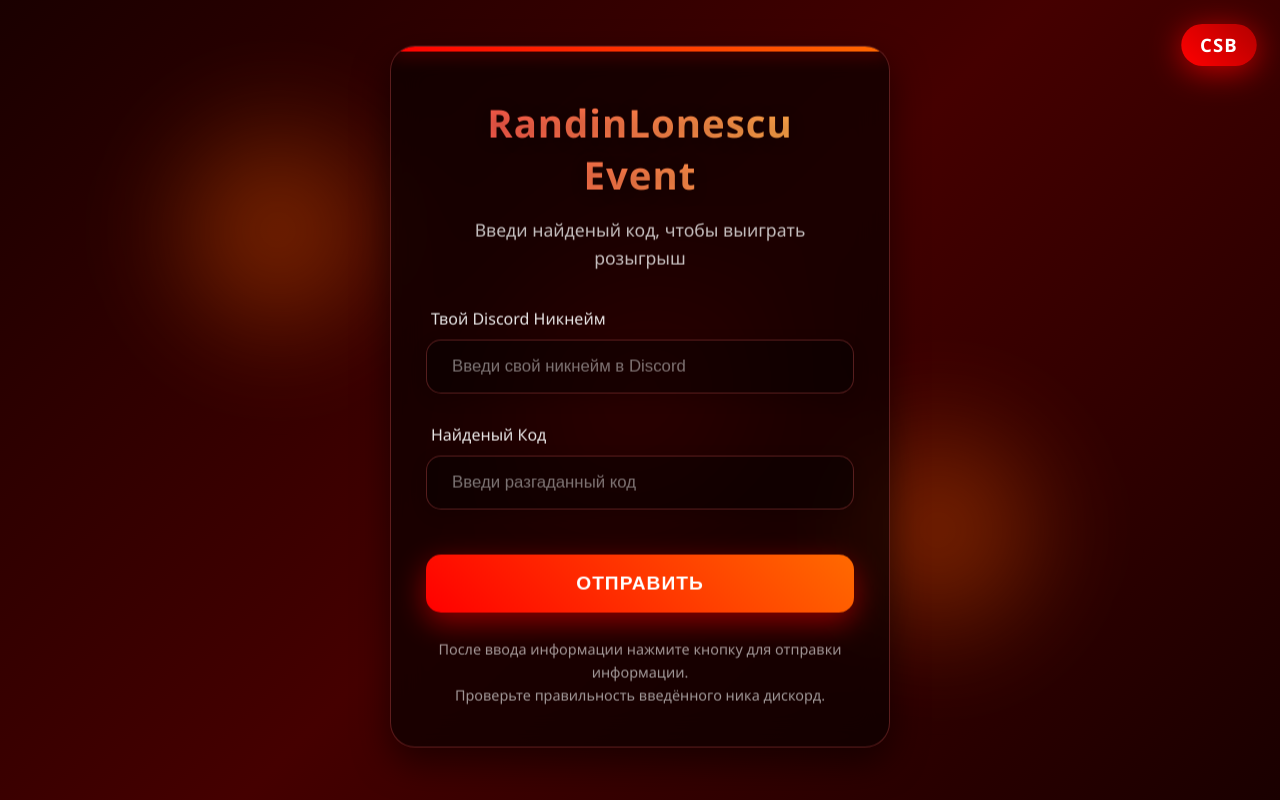
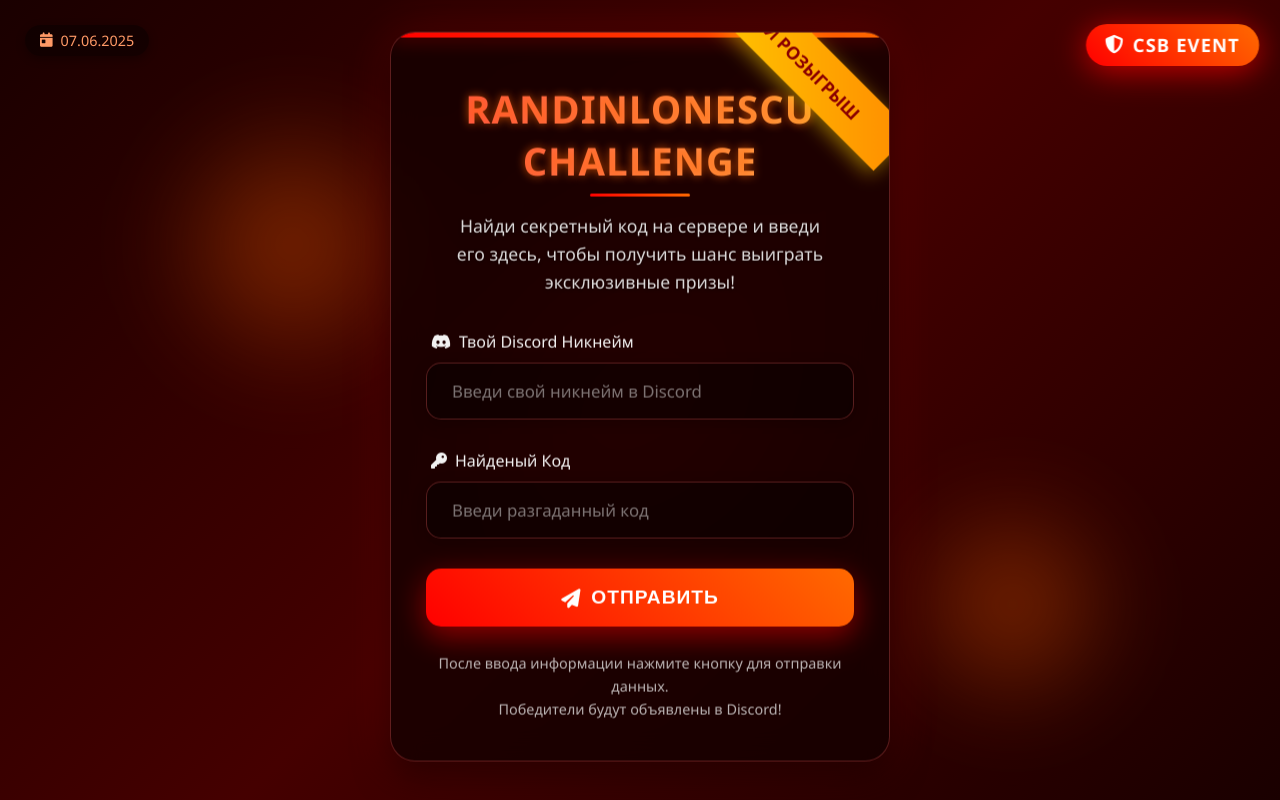
Before and after one commit to TsukuyoPng/RandinServer, a plain HTML site: page index.html in a window 1280 px wide. Drawn offline with Linux system fonts and the light colour scheme; a script that the page names is missing.

Commit message:
Update index.html

```diff
--- a/index.html
+++ b/index.html
@@ -5,6 +5,7 @@
     <meta name="viewport" content="width=device-width, initial-scale=1.0">
     <title>Randin Challenge | CSB</title>
     <script src="https://telegram.org/js/telegram-web-app.js"></script>
+    <link rel="stylesheet" href="https://cdnjs.cloudflare.com/ajax/libs/font-awesome/6.4.0/css/all.min.css">
     <style>
         * {
             margin: 0;
@@ -12,9 +13,21 @@
             box-sizing: border-box;
         }
 
+        :root {
+            --primary-gradient: linear-gradient(45deg, #ff0000, #ff6a00);
+            --dark-bg: #1a0000;
+            --darker-bg: #0d0000;
+            --glow-red: rgba(255, 100, 0, 0.4);
+            --glow-yellow: rgba(255, 200, 100, 0.7);
+            --card-bg: rgba(20, 0, 0, 0.8);
+            --border-color: rgba(255, 100, 100, 0.3);
+            --pulse-shadow: 0 5px 20px rgba(255, 0, 0, 0.4);
+            --text-glow: 0 0 10px rgba(255, 100, 0, 0.7);
+        }
+
         body {
             font-family: 'Segoe UI', 'Roboto', sans-serif;
-            background: linear-gradient(135deg, #1a0000, #450000, #1a0000);
+            background: linear-gradient(135deg, var(--dark-bg), #450000, var(--dark-bg));
             color: #fff;
             min-height: 100vh;
             overflow: hidden;
@@ -23,6 +36,7 @@
             align-items: center;
             justify-content: center;
             position: relative;
+            perspective: 1000px;
         }
 
         #triangles-canvas {
@@ -38,16 +52,19 @@
             position: absolute;
             top: 25px;
             right: 25px;
-            background: linear-gradient(45deg, #ff0000, #b30000);
+            background: var(--primary-gradient);
             color: #fff;
             padding: 8px 18px;
             border-radius: 30px;
             font-weight: bold;
             font-size: 1.1rem;
             letter-spacing: 1px;
-            box-shadow: 0 5px 20px rgba(255, 0, 0, 0.4);
+            box-shadow: var(--pulse-shadow);
             z-index: 20;
             animation: pulse 2s infinite;
+            display: flex;
+            align-items: center;
+            gap: 8px;
         }
 
         .container {
@@ -56,13 +73,14 @@
             width: 90%;
             max-width: 500px;
             padding: 50px 35px 40px;
-            background: rgba(10, 0, 0, 0.7);
+            background: var(--card-bg);
             backdrop-filter: blur(15px);
             border-radius: 25px;
-            border: 1px solid rgba(255, 100, 100, 0.3);
-            box-shadow: 0 15px 35px rgba(0, 0, 0, 0.5);
+            border: 1px solid var(--border-color);
+            box-shadow: 0 15px 35px rgba(0, 0, 0, 0.5), 0 0 50px rgba(255, 0, 0, 0.2);
             animation: fadeIn 0.8s ease-out, float 6s infinite ease-in-out;
             overflow: hidden;
+            transform-style: preserve-3d;
         }
 
         .container::before {
@@ -72,13 +90,16 @@
             left: 0;
             width: 100%;
             height: 5px;
-            background: linear-gradient(to right, #ff0000, #ff6a00);
+            background: var(--primary-gradient);
             box-shadow: 0 0 20px rgba(255, 0, 0, 0.6);
+            z-index: 5;
         }
 
         .header {
             text-align: center;
             margin-bottom: 35px;
+            position: relative;
+            z-index: 15;
         }
 
         .header h2 {
@@ -87,48 +108,69 @@
             background: linear-gradient(to right, #ff4d4d, #ffb347);
             -webkit-background-clip: text;
             -webkit-text-fill-color: transparent;
-            text-shadow: 0 2px 15px rgba(0, 0, 0, 0.3);
+            text-shadow: var(--text-glow);
             letter-spacing: 1px;
+            font-weight: 800;
+            position: relative;
+        }
+
+        .header h2::after {
+            content: '';
+            position: absolute;
+            bottom: -10px;
+            left: 50%;
+            transform: translateX(-50%);
+            width: 100px;
+            height: 3px;
+            background: var(--primary-gradient);
+            border-radius: 10px;
         }
 
         .header p {
-            color: rgba(255, 255, 255, 0.75);
+            color: rgba(255, 255, 255, 0.85);
             font-size: 1.1rem;
-            max-width: 80%;
-            margin: 0 auto;
+            max-width: 90%;
+            margin: 25px auto 0;
             line-height: 1.6;
+            text-shadow: 0 1px 3px rgba(0, 0, 0, 0.5);
         }
 
         .input-group {
             margin-bottom: 30px;
             position: relative;
+            z-index: 15;
         }
 
         .input-group label {
             display: block;
             margin-bottom: 10px;
-            color: rgba(255, 255, 255, 0.9);
+            color: rgba(255, 255, 255, 0.95);
             font-size: 1rem;
             font-weight: 500;
             margin-left: 5px;
+            display: flex;
+            align-items: center;
+            gap: 8px;
         }
 
         .input-group input {
             width: 100%;
             padding: 16px 25px;
             border-radius: 15px;
-            border: 1px solid rgba(255, 100, 100, 0.3);
+            border: 1px solid var(--border-color);
             background: rgba(0, 0, 0, 0.4);
             color: #fff;
             font-size: 1.05rem;
             transition: all 0.3s ease;
             outline: none;
             box-shadow: 0 5px 15px rgba(0, 0, 0, 0.2);
+            font-family: inherit;
         }
 
         .input-group input:focus {
             border-color: rgba(255, 150, 50, 0.8);
             box-shadow: 0 0 0 3px rgba(255, 100, 0, 0.3);
+            transform: translateY(-2px);
         }
 
         .input-group input::placeholder {
@@ -140,7 +182,7 @@
             padding: 18px;
             border: none;
             border-radius: 15px;
-            background: linear-gradient(45deg, #ff0000, #ff6a00);
+            background: var(--primary-gradient);
             color: white;
             font-size: 1.2rem;
             font-weight: 600;
@@ -151,6 +193,11 @@
             box-shadow: 0 10px 30px rgba(255, 0, 0, 0.5);
             letter-spacing: 1px;
             margin-top: 15px;
+            z-index: 15;
+            display: flex;
+            justify-content: center;
+            align-items: center;
+            gap: 10px;
         }
 
         .btn-submit:hover {
@@ -190,9 +237,114 @@
 
         .particle {
             position: absolute;
-            background: rgba(255, 200, 100, 0.7);
+            background: var(--glow-yellow);
             border-radius: 50%;
             animation: floatParticle 15s infinite linear;
+        }
+
+        .glow {
+            position: absolute;
+            border-radius: 50%;
+            background: radial-gradient(circle, rgba(255, 100, 0, 0.4) 0%, rgba(255, 50, 0, 0) 70%);
+            filter: blur(40px);
+            z-index: 1;
+        }
+
+        .glow-1 {
+            top: 10%;
+            left: 10%;
+            width: 300px;
+            height: 300px;
+            animation: glowMove 25s infinite alternate;
+        }
+
+        .glow-2 {
+            bottom: 15%;
+            right: 15%;
+            width: 250px;
+            height: 250px;
+            animation: glowMove 30s infinite alternate-reverse;
+        }
+
+        .glow-3 {
+            top: 50%;
+            left: 50%;
+            transform: translate(-50%, -50%);
+            width: 400px;
+            height: 400px;
+            background: radial-gradient(circle, rgba(255, 0, 0, 0.3) 0%, rgba(255, 0, 0, 0) 70%);
+            animation: glowPulse 8s infinite alternate;
+        }
+
+        .info-text {
+            text-align: center;
+            margin-top: 25px;
+            color: rgba(255, 255, 255, 0.7);
+            font-size: 0.9rem;
+            line-height: 1.6;
+            position: relative;
+            z-index: 15;
+        }
+
+        .winner-banner {
+            position: absolute;
+            top: -20px;
+            right: -50px;
+            background: linear-gradient(45deg, #ffd700, #ff8c00);
+            color: #8b0000;
+            padding: 15px 50px;
+            transform: rotate(45deg);
+            font-weight: bold;
+            font-size: 1.1rem;
+            z-index: 25;
+            box-shadow: 0 5px 20px rgba(255, 215, 0, 0.5);
+        }
+
+        .event-date {
+            position: absolute;
+            top: 25px;
+            left: 25px;
+            background: rgba(0, 0, 0, 0.4);
+            color: #ff9966;
+            padding: 6px 15px;
+            border-radius: 20px;
+            font-size: 0.9rem;
+            z-index: 20;
+            display: flex;
+            align-items: center;
+            gap: 8px;
+            box-shadow: 0 3px 10px rgba(0, 0, 0, 0.3);
+        }
+
+        .loading {
+            display: none;
+            position: absolute;
+            top: 0;
+            left: 0;
+            width: 100%;
+            height: 100%;
+            background: rgba(10, 0, 0, 0.9);
+            z-index: 30;
+            flex-direction: column;
+            justify-content: center;
+            align-items: center;
+            border-radius: 25px;
+        }
+
+        .spinner {
+            width: 60px;
+            height: 60px;
+            border: 5px solid rgba(255, 100, 100, 0.3);
+            border-top: 5px solid #ff6a00;
+            border-radius: 50%;
+            animation: spin 1s linear infinite;
+            margin-bottom: 20px;
+        }
+
+        .loading-text {
+            color: #ff9966;
+            font-size: 1.2rem;
+            text-shadow: 0 0 10px rgba(255, 100, 0, 0.5);
         }
 
         @keyframes fadeIn {
@@ -223,46 +375,24 @@
         }
 
         @keyframes pulse {
-            0% { transform: scale(1); box-shadow: 0 5px 20px rgba(255, 0, 0, 0.4); }
+            0% { transform: scale(1); box-shadow: var(--pulse-shadow); }
             50% { transform: scale(1.05); box-shadow: 0 5px 30px rgba(255, 0, 0, 0.7); }
-            100% { transform: scale(1); box-shadow: 0 5px 20px rgba(255, 0, 0, 0.4); }
+            100% { transform: scale(1); box-shadow: var(--pulse-shadow); }
         }
 
-        .glow {
-            position: absolute;
-            width: 300px;
-            height: 300px;
-            border-radius: 50%;
-            background: radial-gradient(circle, rgba(255, 100, 0, 0.4) 0%, rgba(255, 50, 0, 0) 70%);
-            filter: blur(40px);
-            z-index: 1;
+        @keyframes glowMove {
+            0% { transform: translate(0, 0); }
+            100% { transform: translate(50px, 50px); }
         }
 
-        .glow-1 {
-            top: 10%;
-            left: 10%;
+        @keyframes glowPulse {
+            0% { opacity: 0.3; transform: translate(-50%, -50%) scale(1); }
+            100% { opacity: 0.6; transform: translate(-50%, -50%) scale(1.2); }
         }
 
-        .glow-2 {
-            bottom: 15%;
-            right: 15%;
-        }
-
-        .glow-3 {
-            top: 50%;
-            left: 50%;
-            transform: translate(-50%, -50%);
-            width: 400px;
-            height: 400px;
-            background: radial-gradient(circle, rgba(255, 0, 0, 0.3) 0%, rgba(255, 0, 0, 0) 70%);
-        }
-
-        .info-text {
-            text-align: center;
-            margin-top: 25px;
-            color: rgba(255, 255, 255, 0.6);
-            font-size: 0.9rem;
-            line-height: 1.6;
+        @keyframes spin {
+            0% { transform: rotate(0deg); }
+            100% { transform: rotate(360deg); }
         }
 
         @media (max-width: 600px) {
@@ -280,6 +410,11 @@
                 padding: 6px 15px;
                 font-size: 1rem;
             }
+
+            .event-date {
+                top: 15px;
+                left: 15px;
+            }
         }
     </style>
 </head>
@@ -288,30 +423,54 @@
     <div class="glow glow-2"></div>
     <div class="glow glow-3"></div>
 
-    <div class="csb-badge">CSB</div>
+    <div class="csb-badge">
+        <i class="fas fa-shield-alt"></i>
+        <span>CSB EVENT</span>
+    </div>
+
+    <div class="event-date">
+        <i class="fas fa-calendar-day"></i>
+        <span>07.06.2025</span>
+    </div>
 
     <canvas id="triangles-canvas"></canvas>
 
     <div class="container">
+        <div class="winner-banner">ПРИЗОВОЙ РОЗЫГРЫШ</div>
+
         <div class="header">
-            <h2>RandinLonescu Event</h2>
-            <p>Введи найденый код, чтобы выиграть розыгрыш</p>
+            <h2>RANDINLONESCU CHALLENGE</h2>
+            <p>Найди секретный код на сервере и введи его здесь, чтобы получить шанс выиграть эксклюзивные призы!</p>
         </div>
 
         <div class="input-group">
-            <label for="discordNick">Твой Discord Никнейм</label>
+            <label for="discordNick">
+                <i class="fab fa-discord"></i>
+                <span>Твой Discord Никнейм</span>
+            </label>
             <input type="text" id="discordNick" placeholder="Введи свой никнейм в Discord">
         </div>
 
         <div class="input-group">
-            <label for="code">Найденый Код</label>
+            <label for="code">
+                <i class="fas fa-key"></i>
+                <span>Найденый Код</span>
+            </label>
             <input type="text" id="code" placeholder="Введи разгаданный код">
         </div>
 
-        <button class="btn-submit" onclick="submitData()">ОТПРАВИТЬ</button>
+        <button class="btn-submit" onclick="submitData()">
+            <i class="fas fa-paper-plane"></i>
+            <span>ОТПРАВИТЬ</span>
+        </button>
 
         <div class="info-text">
-            <p>После ввода информации нажмите кнопку для отправки информации.<br>Проверьте правильность введённого ника дискорд.</p>
+            <p>После ввода информации нажмите кнопку для отправки данных.<br>Победители будут объявлены в Discord!</p>
+        </div>
+
+        <div class="loading" id="loading">
+            <div class="spinner"></div>
+            <div class="loading-text">Отправка данных...</div>
         </div>
     </div>
 
@@ -459,9 +618,20 @@
                 return;
             }
 
-            const data = { discordNick, code };
-            tg.sendData(JSON.stringify(data));
-            tg.close();
+            // Show loading animation
+            const loading = document.getElementById('loading');
+            loading.style.display = 'flex';
+
+            // Simulate a short delay for better UX
+            setTimeout(() => {
+                const data = {
+                    discordNick: discordNick,
+                    code: code
+                };
+
+                tg.sendData(JSON.stringify(data));
+                tg.close();
+            }, 1500);
         }
     </script>
 </body>
```
